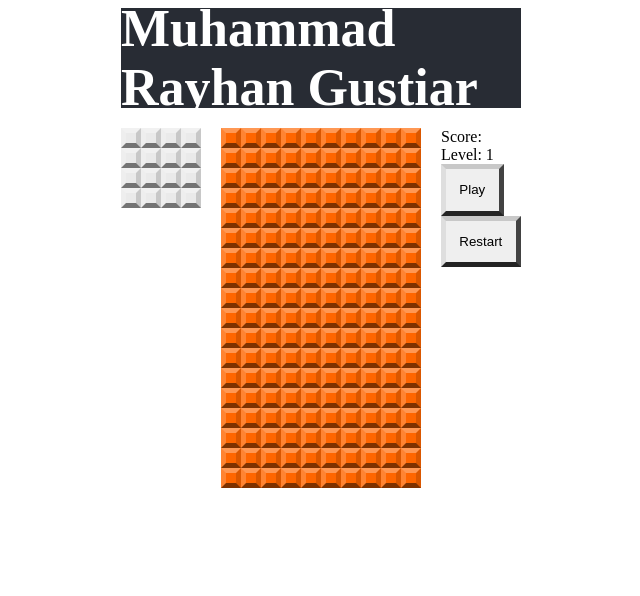
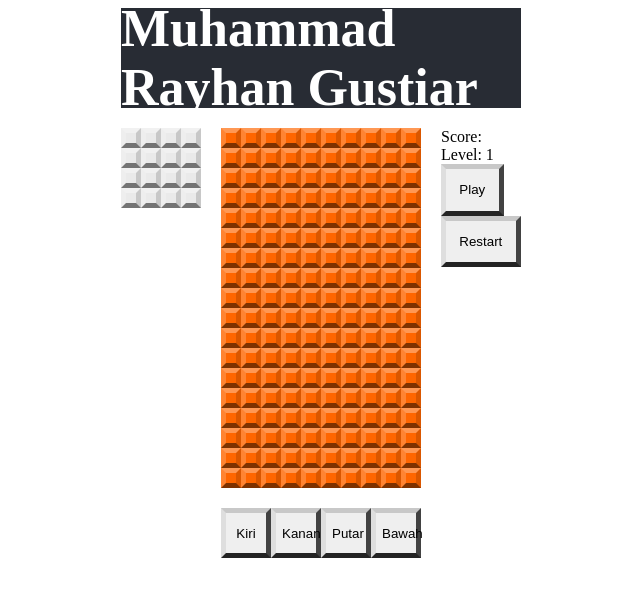
Before and after one commit to dedotikea/Tetris, a React (Vite) app: page / in a window 1280 px wide. Shown: the top 596 px of the page, without its empty margins (319-959 px from the left). Built offline with nearby package versions, Linux system fonts and the light colour scheme.

Commit message:
add button control

```diff
--- a/src/App.jsx
+++ b/src/App.jsx
@@ -1,5 +1,6 @@
 
 import './App.css'
+import Controls from './components/Controls'
 import GridBoard from './components/GridBoard'
 import NextBlock from './components/NextBlock'
 import ScoreBoard from './components/ScoreBoard'
@@ -14,6 +15,7 @@
       <GridBoard></GridBoard>
       <NextBlock></NextBlock>
       <ScoreBoard></ScoreBoard>
+      <Controls></Controls>
     </div>
   )
 }
--- /dev/null
+++ b/src/components/Controls.jsx
@@ -0,0 +1,30 @@
+import React from 'react'
+
+const Controls = (props) => {
+    return (
+        <div className="controls">
+            {/* left */}
+            <button className="control-button" onClick={(e) => {
+
+            }}>Kiri</button>
+
+            {/* right */}
+            <button className="control-button" onClick={(e) => {
+
+            }}>Kanan</button>
+
+            {/* rotate */}
+            <button className="control-button" onClick={(e) => {
+
+            }}>Putar</button>
+
+            {/* down */}
+            <button className="control-button" onClick={(e) => {
+
+            }}>Bawah</button>
+
+        </div>
+    )
+}
+
+export default Controls
--- a/src/index.css
+++ b/src/index.css
@@ -140,3 +140,24 @@
 .App-header {
   grid-area: h;
 }
+
+/* controls */
+.controls {
+  grid-area: b;
+  display: flex;
+  flex-direction: row;
+}
+
+/* Control Button */
+.control-button {
+  --size: calc(var(--tile-size) * 2.5);
+  width: var(--size);
+  height: var(--size);
+  text-align: center;
+  display: block;
+  border-width: 5px;
+  border-top-color: var(--button-color-t);
+  border-left-color: var(--button-color-l);
+  border-right-color: var(--button-color-r);
+  border-bottom-color: var(--button-color-b);
+}
```
